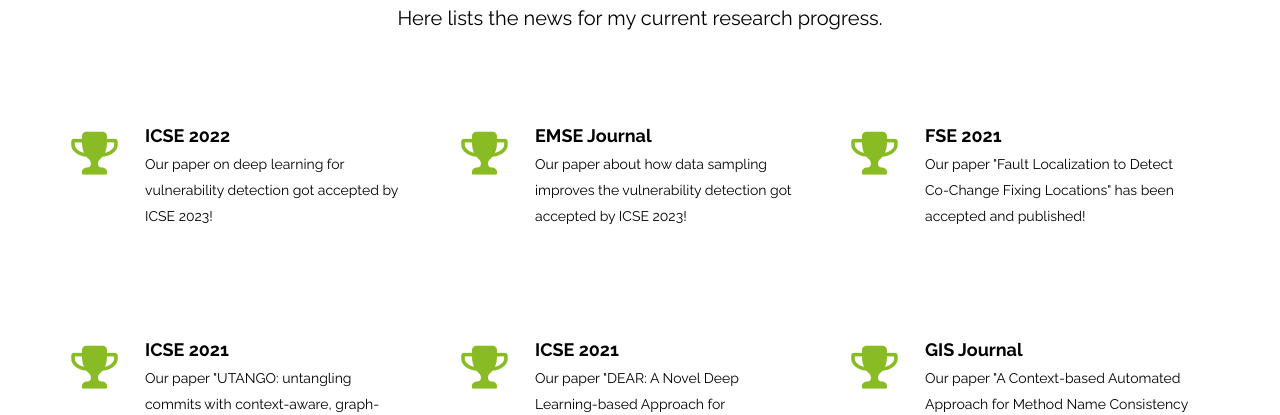
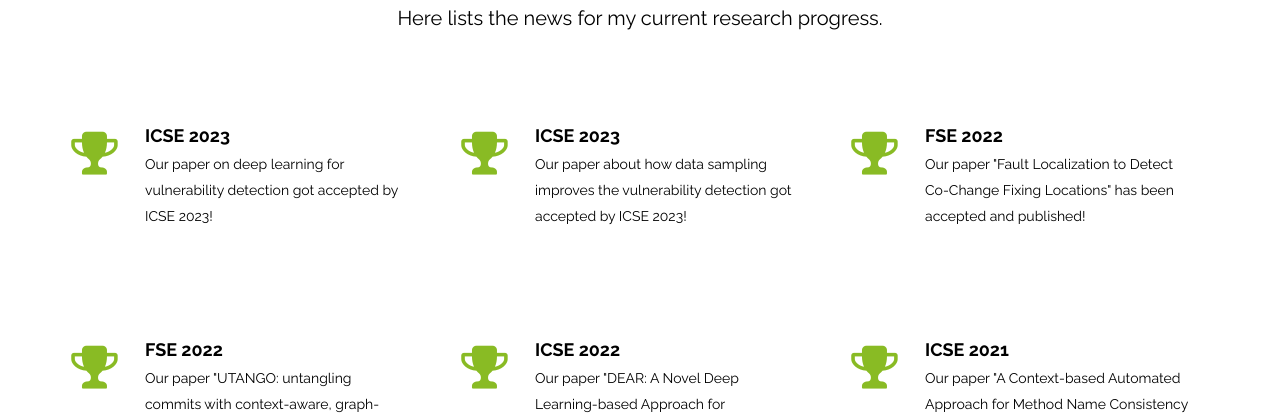
Before and after one commit to daleyli/yili, a plain HTML site: page index.html in a window 1280 px wide. Shown: the part 1580-1995 px from the top of the page. Drawn offline with Linux system fonts and the light colour scheme.

Commit message:
Update index.html

```diff
--- a/index.html
+++ b/index.html
@@ -161,7 +161,7 @@
                                 <i class="fa fa-trophy"></i>
                             </div>
                             <div class="media-body">
-                                <h4 class="media-heading">ICSE 2022</h4>
+                                <h4 class="media-heading">ICSE 2023</h4>
                                 <p>Our paper on deep learning for vulnerability detection got accepted by ICSE 2023!</p>
                             </div>
                         </div>
@@ -173,7 +173,7 @@
                                 <i class="fa fa-trophy"></i>
                             </div>
                             <div class="media-body">
-                                <h4 class="media-heading">EMSE Journal</h4>
+                                <h4 class="media-heading">ICSE 2023</h4>
                                 <p>Our paper about how data sampling improves the vulnerability detection got accepted by ICSE 2023!</p>
                             </div>
                         </div>
@@ -185,7 +185,7 @@
                                 <i class="fa fa-trophy"></i>
                             </div>
                             <div class="media-body">
-                                <h4 class="media-heading">FSE 2021</h4>
+                                <h4 class="media-heading">FSE 2022</h4>
                                 <p>Our paper "Fault Localization to Detect Co-Change Fixing Locations" has been accepted and published!</p>
                             </div>
                         </div>
@@ -197,7 +197,7 @@
                                 <i class="fa fa-trophy"></i>
                             </div>
                             <div class="media-body">
-                                <h4 class="media-heading">ICSE 2021</h4>
+                                <h4 class="media-heading">FSE 2022</h4>
                                 <p>Our paper "UTANGO: untangling commits with context-aware, graph-based, code change clustering learning model" has been accepted and published!</p>
                             </div>
                         </div>
@@ -209,7 +209,7 @@
                                 <i class="fa fa-trophy"></i>
                             </div>
                             <div class="media-body">
-                                <h4 class="media-heading">ICSE 2021</h4>
+                                <h4 class="media-heading">ICSE 2022</h4>
                                 <p>Our paper "DEAR: A Novel Deep Learning-based Approach for Automated Program Repair" has been accepted and published!</p>
                             </div>
                         </div>
@@ -221,7 +221,7 @@
                                 <i class="fa fa-trophy"></i>
                             </div>
                             <div class="media-body">
-                                <h4 class="media-heading">GIS Journal</h4>
+                                <h4 class="media-heading">ICSE 2021</h4>
                                 <p>Our paper "A Context-based Automated Approach for Method Name Consistency Checking and Suggestion" has been accepted and published!</p>
                             </div>
                         </div>
```
